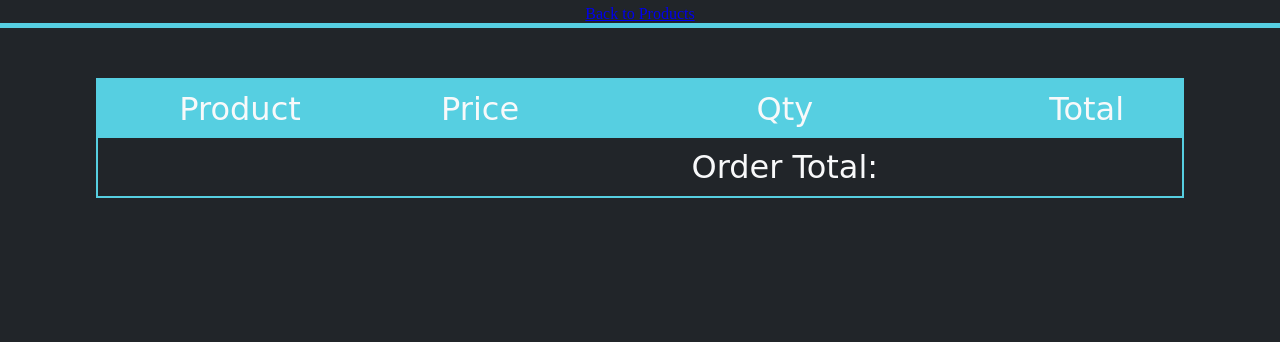
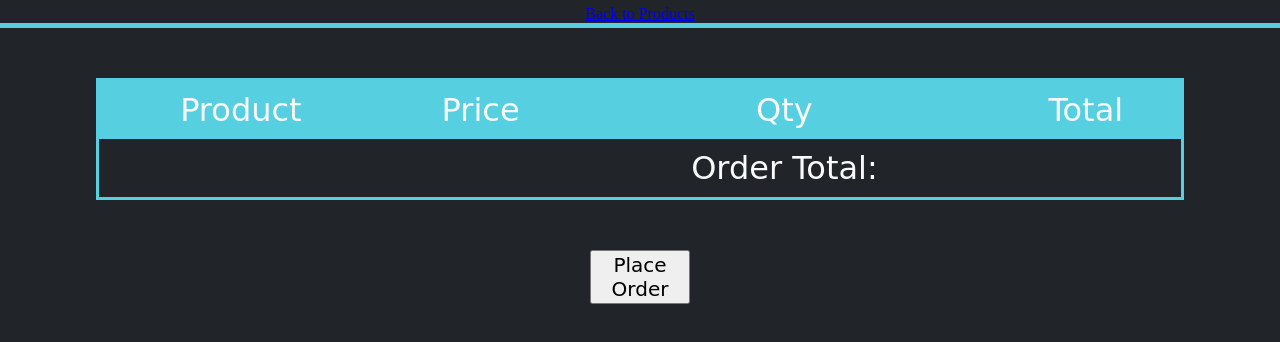
Before and after one commit to ajoy267/e-commerce-app, a website: page cart/index.html in a window 1280 px wide. Shown: the part 118-460 px from the top of the page. Drawn offline with Linux system fonts and the light colour scheme; a web font is replaced by a local one.

Commit message:
added place order button

```diff
--- a/cart/index.html
+++ b/cart/index.html
@@ -33,6 +33,9 @@
             </tfoot>
         </table>
     </main>
+    <footer>
+        <button id="place-order">Place Order</button>
+    </footer>
 
     <script type="module" src="./cart.js"></script>
 </body>
--- a/styles/cart.css
+++ b/styles/cart.css
@@ -1,15 +1,23 @@
 table {
-    border: 2px solid var(--color-4);
+    border: 3px solid var(--color-4);
     border-collapse: collapse;
     margin: auto;
     font-size: 2rem;
     width: 85%;
     color: var(--color-3);
 }
+
 thead {
     background-color: var(--color-4);
 }
+
 table th, table td {
     padding: 10px;
     text-align: center;
 }
+
+button {
+    width: 100px;
+    font-size: 1.25rem;
+    margin-top: 50px;
+}
```
